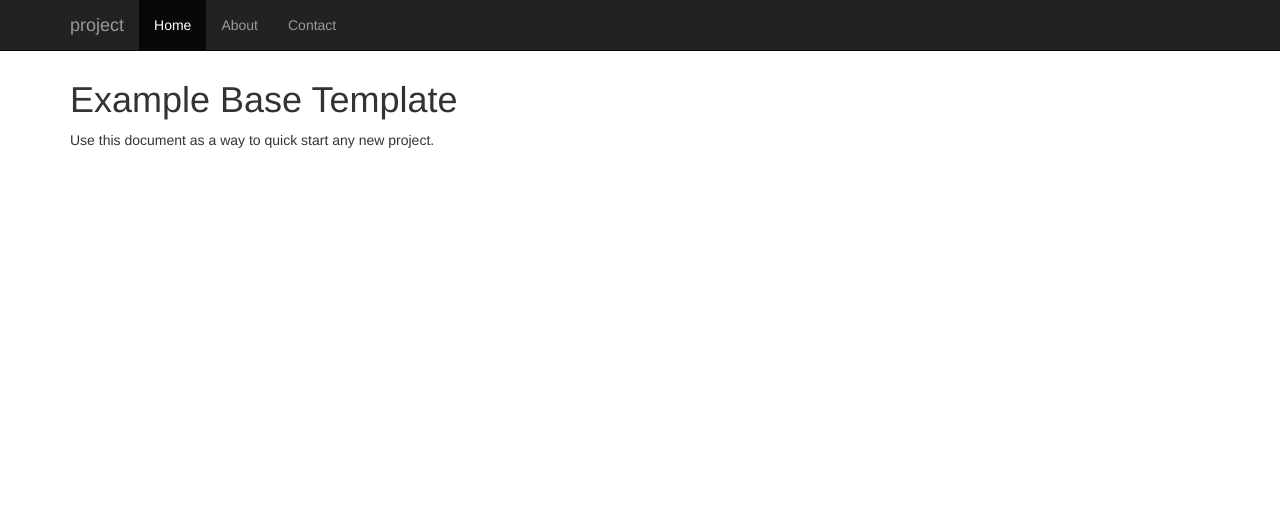
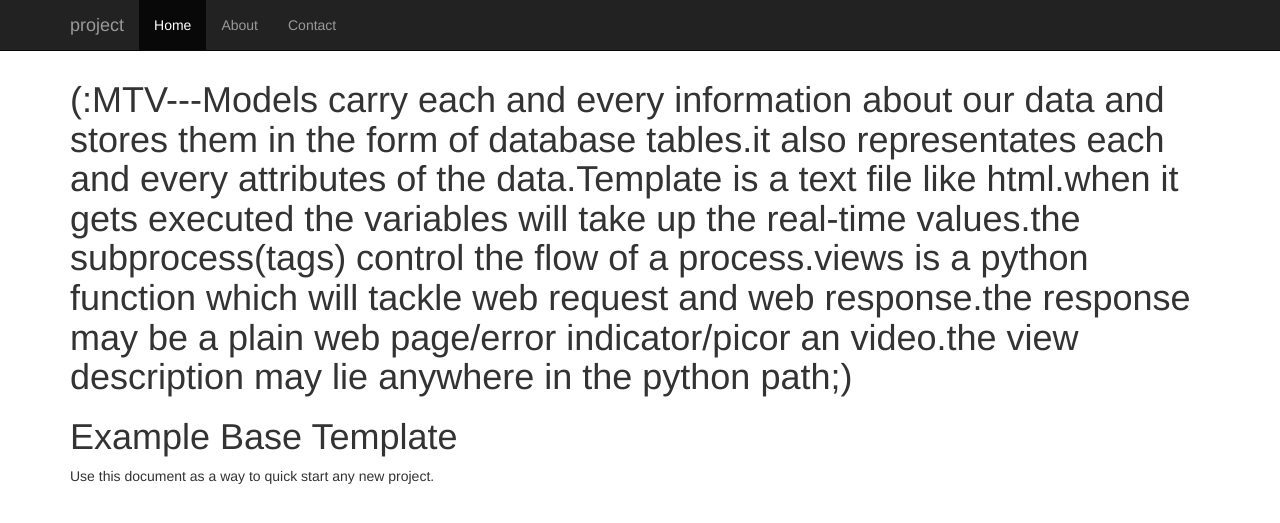
Before and after one commit to kavine/ace, a Django app: page / in a window 1280 px wide. Shown: the top 523 px of the page. Run offline with Django 3.2, Linux system fonts and the light colour scheme; some libraries are stand-ins or nearby versions.

Commit message:
hello world

```diff
--- a/project/templates/base.html
+++ b/project/templates/base.html
@@ -52,6 +52,7 @@
     </div>
 
     <div class="container">
+<h1>(:MTV---Models carry each and every information about our data and stores them in the form of database tables.it also representates each and every attributes of the data.Template is a text file like html.when it gets executed the variables will take up the real-time values.the subprocess(tags) control the flow of a process.views is a python function which will tackle web request and web response.the response may be a plain web page/error indicator/picor an video.the view description may lie anywhere in the python path;) </h1>
 
       <h1>{% block page_title %}Example Base Template{% endblock page_title %}</h1>
 
```
